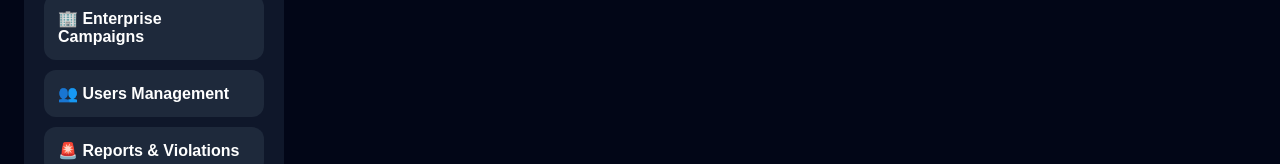
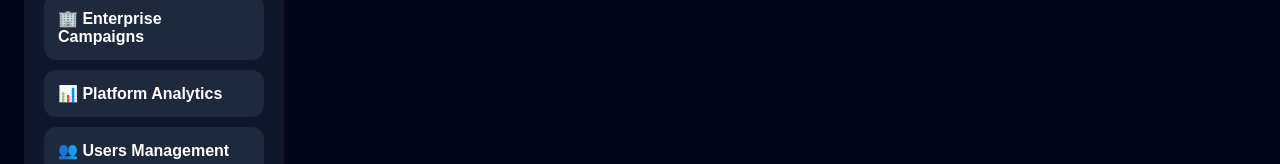
Before and after one commit to inclurah-png/inclura-web, a React (Vite) app: page /sos in a window 1280 px wide. Shown: the part 785-949 px from the top of the page. Built offline with nearby package versions, Linux system fonts and the light colour scheme; no server answers; sample sign-in values are in the browser's storage.

Commit message:
Update DashboardSidebar.jsx
Fix and update

```diff
--- a/src/components/DashboardSidebar.jsx
+++ b/src/components/DashboardSidebar.jsx
@@ -129,6 +129,15 @@ Inclura
   🏢 Enterprise Campaigns
 </div>
 
+  <div
+  style={itemStyle}
+  onClick={() =>
+    navigate("/platform-analytics")
+  }
+>
+  📊 Platform Analytics
+</div>
+
    <div
   style={itemStyle}
   onClick={() =>
```
